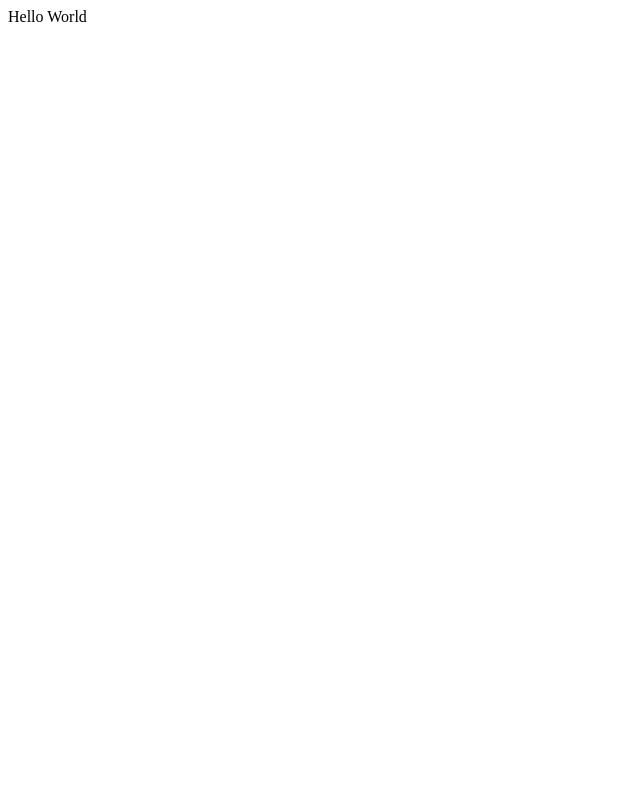
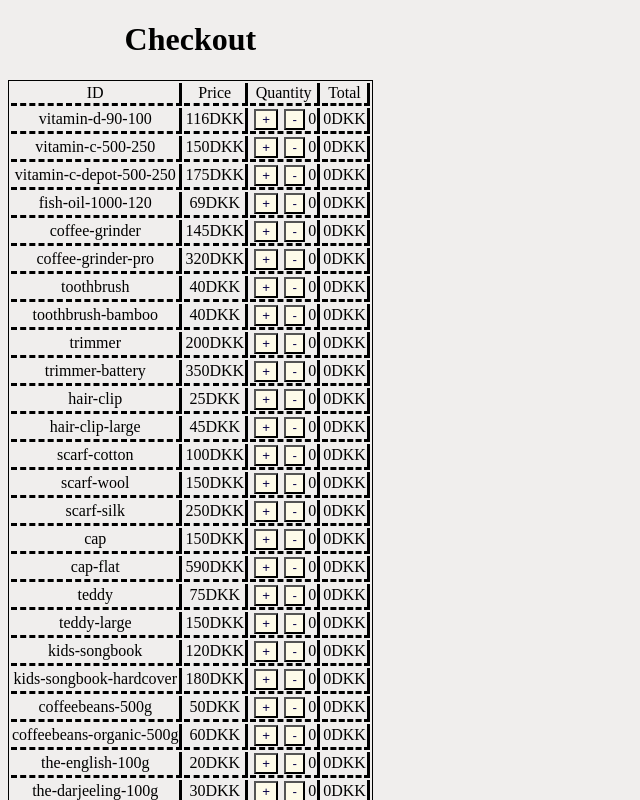
Before and after one commit to ChviChvi/WEBPAGE-REACT, a React (Create React App) app: page / in a window 1280 px wide. Shown: the top 800 px of the page, without its empty margins (0-640 px from the left). Built offline with nearby package versions, Linux system fonts and the light colour scheme.

Commit message:
Setup 1st assignment

```diff
--- a/public/index.html
+++ b/public/index.html
@@ -25,8 +25,10 @@
       Learn how to configure a non-root public URL by running `npm run build`.
     -->
     <title>React App</title>
+    <link rel="stylesheet" href="styles/styles.css">
   </head>
   <body>
+
     <noscript>You need to enable JavaScript to run this app.</noscript>
     <div id="root"></div>
     <!--
--- /dev/null
+++ b/public/styles/styles.css
@@ -0,0 +1,24 @@
+
+div {
+    width: fit-content;
+    text-align: center;
+}
+table {
+    border: 1px solid black;
+}
+td{border-bottom-style: dashed;
+    border-right-style: solid;
+    text-align: center;
+
+}
+
+button{
+    background-color: #FEFBE9;
+    color: #060047;
+    margin: 0rem 0.2rem;
+
+}
+.sum{text-align: center}
+body{
+    background-color: #F0EEED;
+}
--- a/src/App.js
+++ b/src/App.js
@@ -1,10 +1,92 @@
-import React from 'react';
-import Basket from './Basket'
+import { useEffect, useState } from "react";
+import { checkoutlist } from './Basket';
+function List() {
+    const [counts, setCounts] = useState(new Array(checkoutlist.length).fill(0));
+
+    function Counter({index }) {
+        const count = counts[index];
+        const clickHandlerIncrement = () => {
+            setCounts((counts) =>
+                counts.map((c, i) =>(i === index ? c + 1 : c)));
+        };
+        const clickHandlerDecrement = () => {
+            setCounts((counts) =>
+                counts.map((c, i) => (i === index && c > 0 ? c - 1 : c))
+            );
+        };
+        return (
+            <div>
+                <button onClick={clickHandlerIncrement}>+</button>
+                <button onClick={clickHandlerDecrement}>-</button>
+                <span>{count}</span>
+            </div>
+        );
+    }
+
+    const listItems = checkoutlist.map((item, index) => {
+        const total = item.price * counts[index];
+        return (
+            <tr key={item.id}>
+                <td>{item.id}</td>
+                <td>
+                    {item.price}
+                    {item.currency}
+                </td>
+                <td>
+                    <Counter index={index} />
+                </td>
+                <td>
+                    {total}
+                    {item.currency}
+                </td>
+            </tr>
+        );
+    });
+
+    let totalSum = 0;
+    for (let i = 0; i < checkoutlist.length; i++) {
+        const item = checkoutlist[i];
+        const count = counts[i];
+        totalSum += item.price * count;
+    }
+
+    return (
+        <table>
+            <thead>
+            <tr>
+                <td>ID</td>
+                <td>Price</td>
+                <td>Quantity</td>
+                <td>Total</td>
+            </tr>
+            </thead>
+            <tbody>
+            {listItems}
+            <tr>
+
+                <td colSpan={3}>Total price:</td>
+                <td>
+                    {totalSum}
+                    {checkoutlist[0].currency}
+                </td>
+            </tr>
+            </tbody>
+        </table>
+    );
+}
 
 function App() {
-  return (
-      <Basket />
-  )
+    return (
+        <>
+            <div>
+                <h1>Checkout</h1>
+                <List/>
+            </div>
+
+
+        </>
+
+    );
 }
 
 export default App;
--- a/src/Basket.js
+++ b/src/Basket.js
@@ -1,9 +1,292 @@
-import React from 'react'
-
-export default function Basket() {
-    return (
-        <div>
-            Hello World
-        </div>
-    )
-}
+export const checkoutlist=[
+    {
+        "id": "vitamin-d-90-100",
+        "name": "D-vitamin, 90ug, 100 stk",
+        "price": 116,
+        "currency": "DKK",
+        "quantity":"1",
+        "rebateQuantity": 3,
+        "rebatePercent": 10,
+        "upsellProductId": null
+    },
+    {
+        "id": "vitamin-c-500-250",
+        "name": "C-vitamin, 500mg, 250 stk",
+        "price": 150,
+        "currency": "DKK",
+        "quantity":"1",
+        "rebateQuantity": 2,
+        "rebatePercent": 25,
+        "upsellProductId": "vitamin-c-depot-500-250"
+    },
+    {
+        "id": "vitamin-c-depot-500-250",
+        "name": "C-vitamin Depot, 500mg, 250 stk",
+        "price": 175,
+        "currency": "DKK",
+        "quantity":"1",
+        "rebateQuantity": 3,
+        "rebatePercent": 10,
+        "upsellProductId": null
+    },
+    {
+        "id": "fish-oil-1000-120",
+        "name": "Omega 3 fiskeolie, 1000mg, 120 stk",
+        "price": 69,
+        "currency": "DKK",
+        "quantity":"1",
+        "rebateQuantity": 5,
+        "rebatePercent": 10,
+        "upsellProductId": null
+    },
+    {
+        "id": "coffee-grinder",
+        "name": "Kaffekværn",
+        "price": 145,
+        "currency": "DKK",
+        "quantity":"1",
+        "rebateQuantity": 0,
+        "rebatePercent": 0,
+        "upsellProductId": "coffee-grinder-pro"
+    },
+    {
+        "id": "coffee-grinder-pro",
+        "name": "Kaffekværn Præcision",
+        "price": 320,
+        "currency": "DKK",
+        "quantity":"1",
+        "rebateQuantity": 0,
+        "rebatePercent": 0,
+        "upsellProductId": null
+    },
+    {
+        "id": "toothbrush",
+        "name": "Tandbørste, 5stk",
+        "price": 40,
+        "currency": "DKK",
+        "quantity":"1",
+        "rebateQuantity": 0,
+        "rebatePercent": 0,
+        "upsellProductId": "toothbrush-bamboo"
+    },
+    {
+        "id": "toothbrush-bamboo",
+        "name": "Tandbørste i bambus, 3stk",
+        "price": 40,
+        "currency": "DKK",
+        "quantity":"1",
+        "rebateQuantity": 2,
+        "rebatePercent": 10,
+        "upsellProductId": null
+    },
+    {
+        "id": "trimmer",
+        "name": "Barbermaskine",
+        "price": 200,
+        "currency": "DKK",
+        "quantity":"1",
+        "rebateQuantity": 0,
+        "rebatePercent": 0,
+        "upsellProductId": "trimmer-battery"
+    },
+    {
+        "id": "trimmer-battery",
+        "name": "Barbermaskine m batteri",
+        "price": 350,
+        "currency": "DKK",
+        "quantity":"1",
+        "rebateQuantity": 0,
+        "rebatePercent": 0,
+        "upsellProductId": null
+    },
+    {
+        "id": "hair-clip",
+        "name": "Hårklemme",
+        "price": 25,
+        "currency": "DKK",
+        "quantity":"1",
+        "rebateQuantity": 2,
+        "rebatePercent": 20,
+        "upsellProductId": "hair-clip-large"
+    },
+    {
+        "id": "hair-clip-large",
+        "name": "Hårklemme, stor",
+        "price": 45,
+        "currency": "DKK",
+        "quantity":"1",
+        "rebateQuantity": 0,
+        "rebatePercent": 0,
+        "upsellProductId": null
+    },
+    {
+        "id": "scarf-cotton",
+        "name": "Tørklæde, bomuld",
+        "price": 100,
+        "currency": "DKK",
+        "quantity":"1",
+        "rebateQuantity": 2,
+        "rebatePercent": 10,
+        "upsellProductId": "scarf-wool"
+    },
+    {
+        "id": "scarf-wool",
+        "name": "Tørklæde, uld",
+        "price": 150,
+        "currency": "DKK",
+        "quantity":"1",
+        "rebateQuantity": 2,
+        "rebatePercent": 10,
+        "upsellProductId": "scarf-silk"
+    },
+    {
+        "id": "scarf-silk",
+        "name": "Tørklæde, silke",
+        "price": 250,
+        "currency": "DKK",
+        "quantity":"1",
+        "rebateQuantity": 2,
+        "rebatePercent": 10,
+        "upsellProductId": null
+    },
+    {
+        "id": "cap",
+        "name": "Kasket",
+        "price": 150,
+        "currency": "DKK",
+        "quantity":"1",
+        "rebateQuantity": 2,
+        "rebatePercent": 10,
+        "upsellProductId": "cap-flat"
+    },
+    {
+        "id": "cap-flat",
+        "name": "Kasket, sixpence",
+        "price": 590,
+        "currency": "DKK",
+        "quantity":"1",
+        "rebateQuantity": 0,
+        "rebatePercent": 0,
+        "upsellProductId": null
+    },
+    {
+        "id": "teddy",
+        "name": "Plysbamse",
+        "price": 75,
+        "currency": "DKK",
+        "quantity":"1",
+        "rebateQuantity": 0,
+        "rebatePercent": 0,
+        "upsellProductId": "teddy-large"
+    },
+    {
+        "id": "teddy-large",
+        "name": "Plysbamse, stor",
+        "price": 150,
+        "currency": "DKK",
+        "quantity":"1",
+        "rebateQuantity": 0,
+        "rebatePercent": 0,
+        "upsellProductId": null
+    },
+    {
+        "id": "kids-songbook",
+        "name": "De små synger",
+        "price": 120,
+        "currency": "DKK",
+        "quantity":"1",
+        "rebateQuantity": 0,
+        "rebatePercent": 0,
+        "upsellProductId": "kids-songbook-hardcover"
+    },
+    {
+        "id": "kids-songbook-hardcover",
+        "name": "De små synger, indbundet",
+        "price": 180,
+        "currency": "DKK",
+        "quantity":"1",
+        "rebateQuantity": 0,
+        "rebatePercent": 0,
+        "upsellProductId": null
+    },
+    {
+        "id": "coffeebeans-500g",
+        "name": "Kaffebønner",
+        "price": 50,
+        "currency": "DKK",
+        "quantity":"1",
+        "rebateQuantity": 4,
+        "rebatePercent": 25,
+        "upsellProductId": "coffeebeans-organic-500g"
+    },
+    {
+        "id": "coffeebeans-organic-500g",
+        "name": "Kaffebønner, økologiske",
+        "price": 60,
+        "currency": "DKK",
+        "quantity":"1",
+        "rebateQuantity": 2,
+        "rebatePercent": 10,
+        "upsellProductId": null
+    },
+    {
+        "id": "the-english-100g",
+        "name": "Sort te, 100g",
+        "price": 20,
+        "currency": "DKK",
+        "quantity":"1",
+        "rebateQuantity": 4,
+        "rebatePercent": 25,
+        "upsellProductId": "the-darjeeling-100g"
+    },
+    {
+        "id": "the-darjeeling-100g",
+        "name": "Sort te, Darjeeling, 100g",
+        "price": 30,
+        "currency": "DKK",
+        "quantity":"1",
+        "rebateQuantity": 4,
+        "rebatePercent": 25,
+        "upsellProductId": "the-organic-100g"
+    },
+    {
+        "id": "the-organic-100g",
+        "name": "Sort te, Darjeeling, økologisk, 100g",
+        "price": 35,
+        "currency": "DKK",
+        "quantity":"1",
+        "rebateQuantity": 2,
+        "rebatePercent": 10,
+        "upsellProductId": null
+    },
+    {
+        "id": "sugar-white-1kg",
+        "name": "Sukker, hvidt, 1000g",
+        "price": 30,
+        "currency": "DKK",
+        "quantity":"1",
+        "rebateQuantity": 4,
+        "rebatePercent": 25,
+        "upsellProductId": "sugar-cane-1kg"
+    },
+    {
+        "id": "sugar-cane-1kg",
+        "name": "Rørsukker, 1000g",
+        "price": 40,
+        "currency": "DKK",
+        "quantity":"1",
+        "rebateQuantity": 4,
+        "rebatePercent": 25,
+        "upsellProductId": "sugar-organic-1kg"
+    },
+    {
+        "id": "sugar-organic-1kg",
+        "name": "Rørsukker, økologisk, 1000g",
+        "price": 45,
+        "currency": "DKK",
+        "quantity":"1",
+        "rebateQuantity": 2,
+        "rebatePercent": 10,
+        "upsellProductId": null
+    }
+];
```
